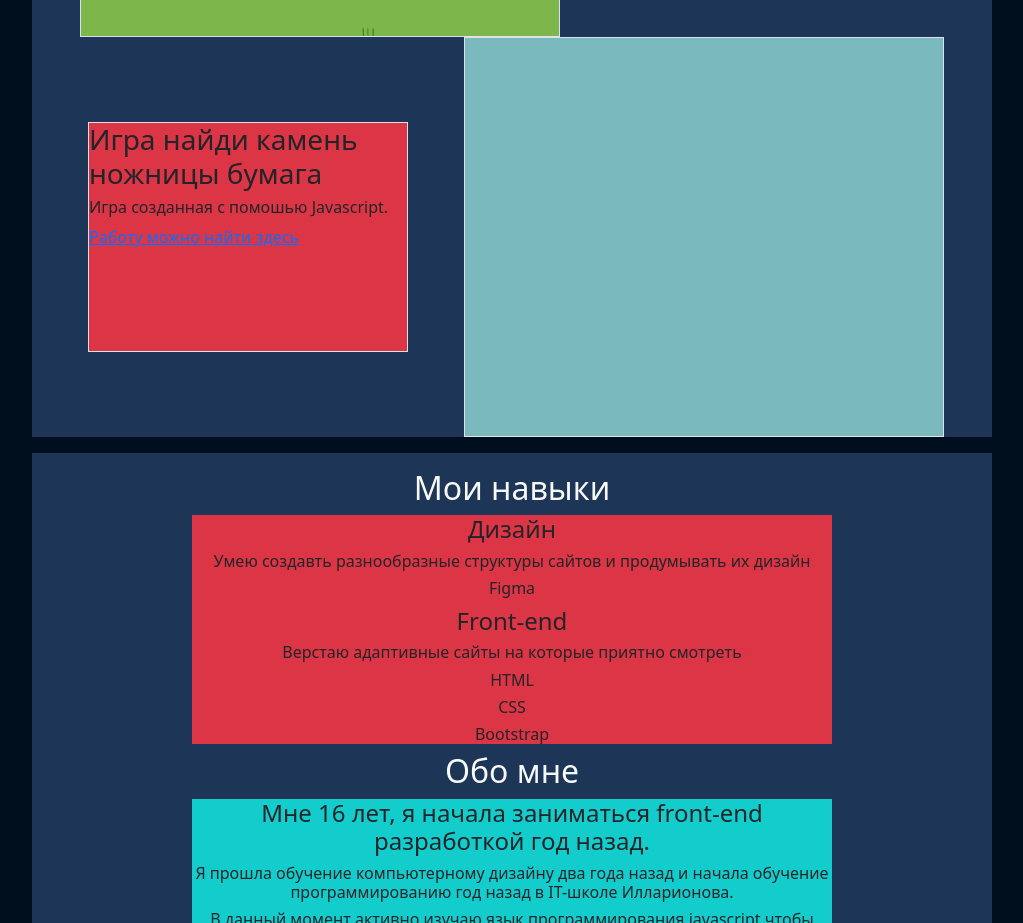
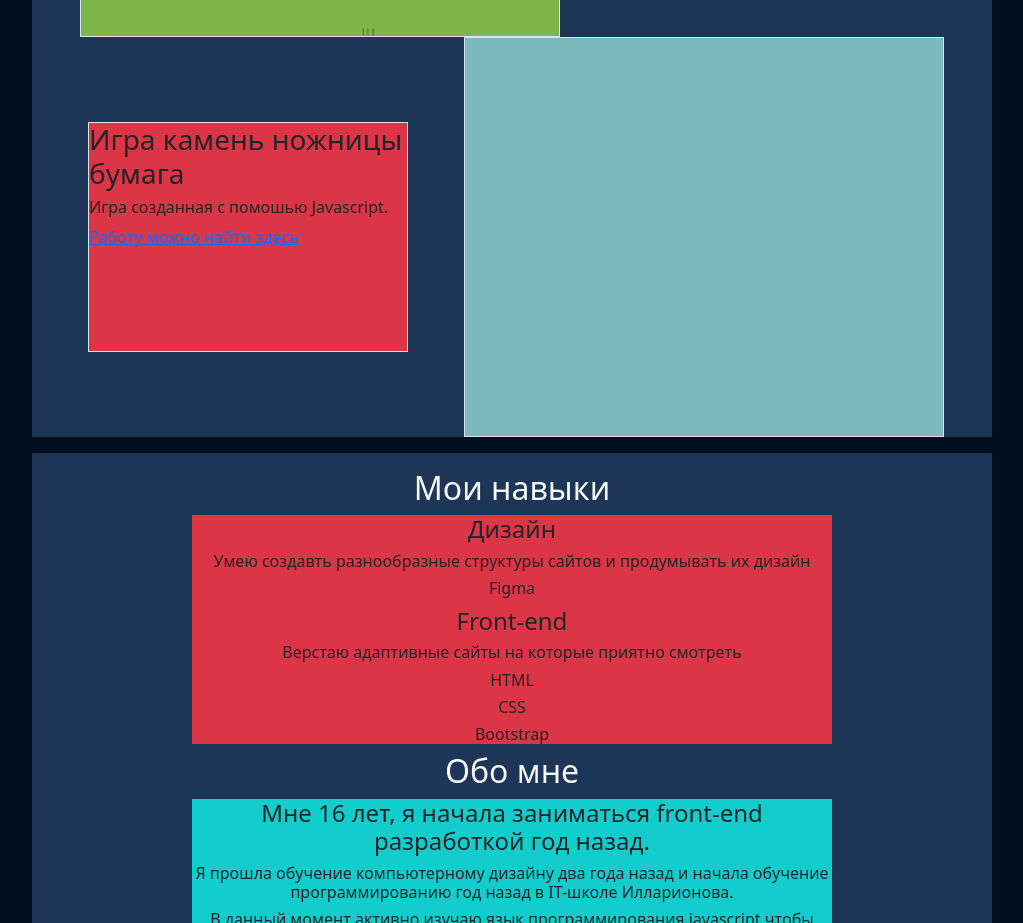
Before and after one commit to Mariinn/Portfolio, a plain HTML site: page index.html in a window 1280 px wide. Shown: the part 3500-4423 px from the top of the page, without its empty margins (128-1151 px from the left). Drawn offline with nearby package versions, Linux system fonts and the light colour scheme.

Commit message:
Update index.html

```diff
--- a/index.html
+++ b/index.html
@@ -109,7 +109,7 @@
 			</div>
 			<div class="col-12 d-flex" style="height: 400px; background-color:#1D3557;">
 				<div class="col-4 border my-auto mx-auto  bg-danger" style="height: 230px; background-color:#13cccc; ">
-					<h3>Игра найди камень ножницы бумага </h3>
+					<h3>Игра камень ножницы бумага </h3>
 					<h6>Игра созданная с помошью Javascript.</h6>
 					<a href="https://mariinn.github.io/scissors_paper_rock/">Работу можно найти здесь</a>
 				</div>
```
